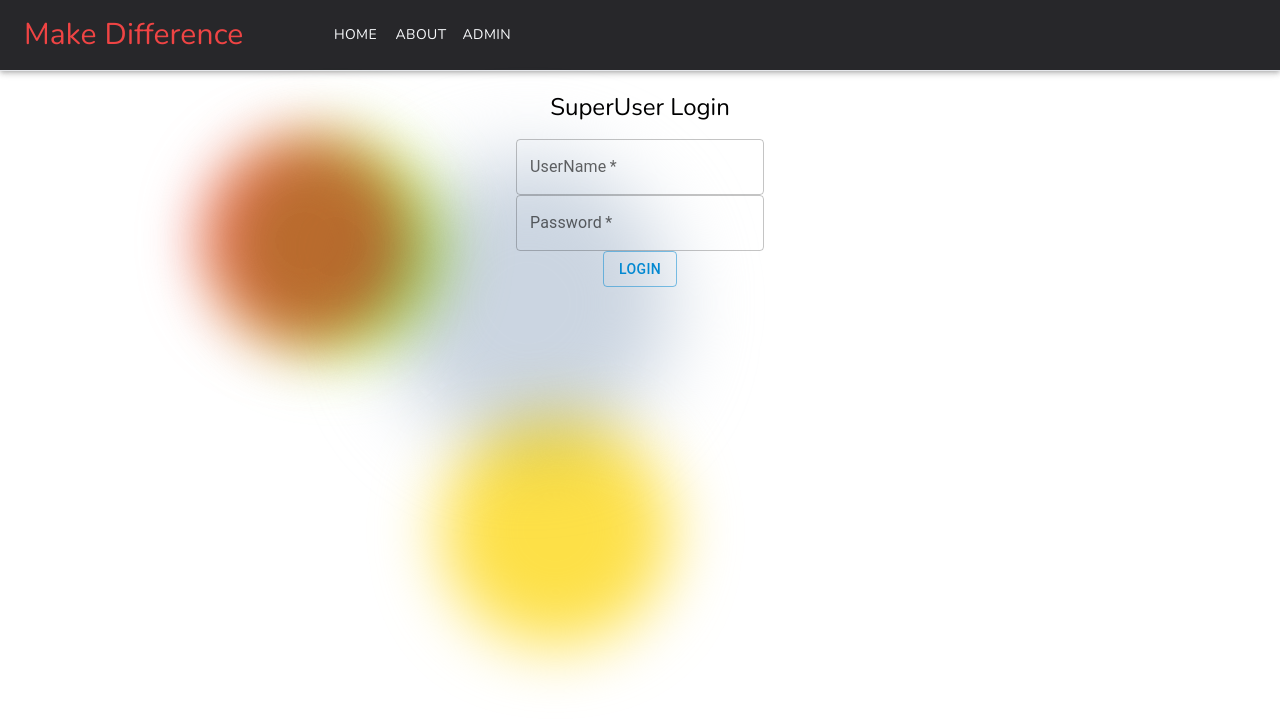
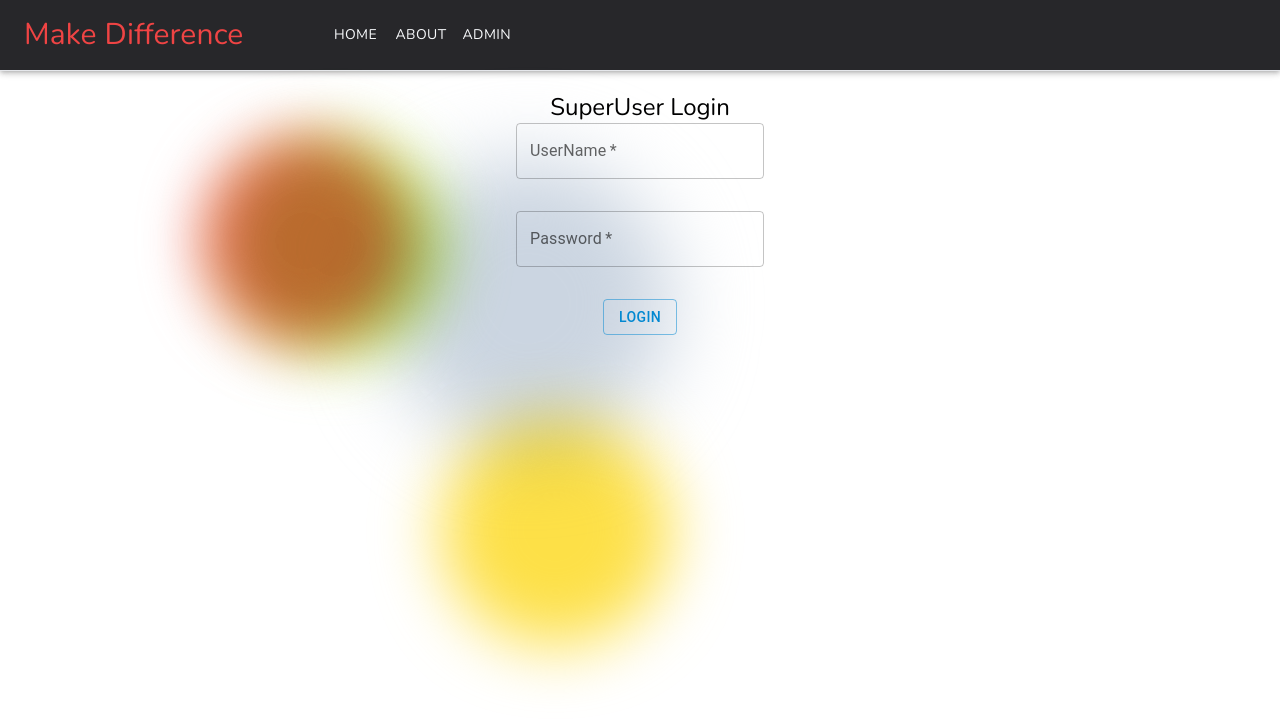
Before and after one commit to ArpitBodana/blogs-frontend, a Next.js app: page /login in a window 1280 px wide. Shown: the top 726 px of the page. Built offline with nearby package versions, Linux system fonts and the light colour scheme.

Commit message:
login bugs

```diff
--- a/pages/login.js
+++ b/pages/login.js
@@ -26,12 +26,12 @@ export default function Login() {
 
     }
     return (
-        <div className='text-center mt-5 relative space-y-4'>
+        <div className='text-center mt-5 relative'>
 
 
             <h4 className='font-body relative text-2xl '>SuperUser Login </h4>
 
-            <form className='mb-4 relative'>
+            <form className='mb-4 relative space-y-8'>
                 <TextField id="UserName" label="UserName" required variant="outlined" onChange={(e) => setUser(e.target.value)} className="m-4" /><br></br>
 
                 <TextField id="Password" label="Password" required type={'password'} variant="outlined" onChange={(e) => setPwd(e.target.value)} className="m-4" /><br></br>
```
